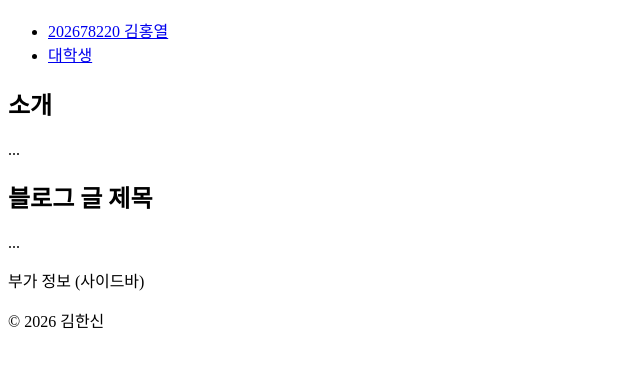
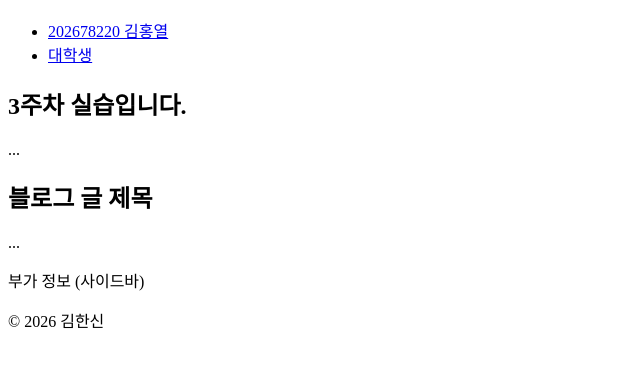
Before and after one commit to kimhouglie/hs.web.sample2, a plain HTML site: page index.html in a window 1280 px wide. Shown: the part 57-424 px from the top of the page, without its empty margins (0-640 px from the left). Drawn offline with Linux system fonts and the light colour scheme.

Commit message:
Update index.html

```diff
--- a/index.html
+++ b/index.html
@@ -11,7 +11,7 @@
 
   <main>                    <!-- 이 페이지의 핵심 내용. 페이지에 하나 -->
     <section id="about">
-      <h2>소개</h2>
+      <h2>3주차 실습입니다.</h2>
       <p>...</p>
     </section>
 
```
